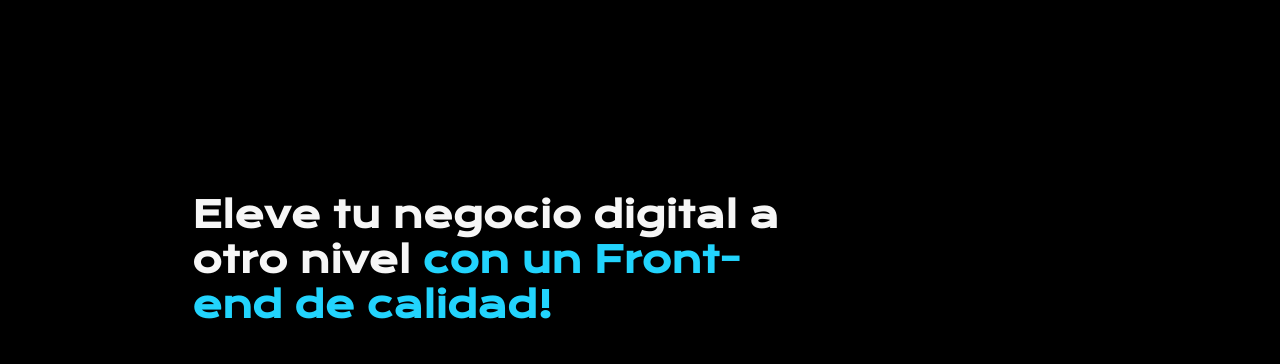
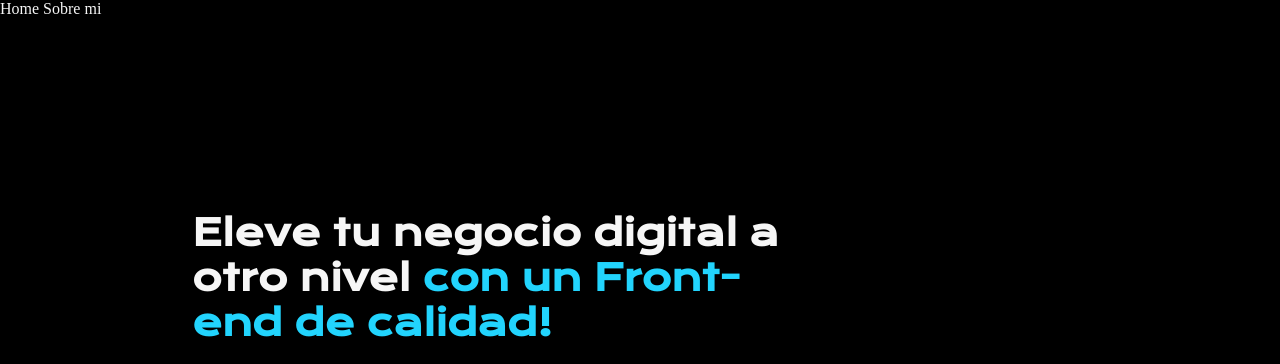
Before and after one commit to ElianaMendez/pagina_presentacion, a plain HTML site: page index.html in a window 1280 px wide. Shown: the top 364 px of the page. Drawn offline with nearby package versions, Linux system fonts and the light colour scheme.

Commit message:
Se adiciona header

```diff
--- a/index.html
+++ b/index.html
@@ -9,7 +9,12 @@
 
 </head>
 <body>
-    <header></header>
+    <header class="header">
+        <nav class="header_menu">
+            <a class="header_menu_link">Home</a>
+            <a class="header_menu_link">Sobre mi</a>
+        </nav>
+    </header>
     <main class="presentacion">
         <section class="presentacion__contenido">
         <h1 class="presentacion__contenido__titulo">
--- a/style.css
+++ b/style.css
@@ -9,7 +9,7 @@ body{
     background-color: #000000;
     color: #F6F6F6;
     box-sizing: border-box;
-    }
+}
 
 strong{
     color: #22D4FD;
```
